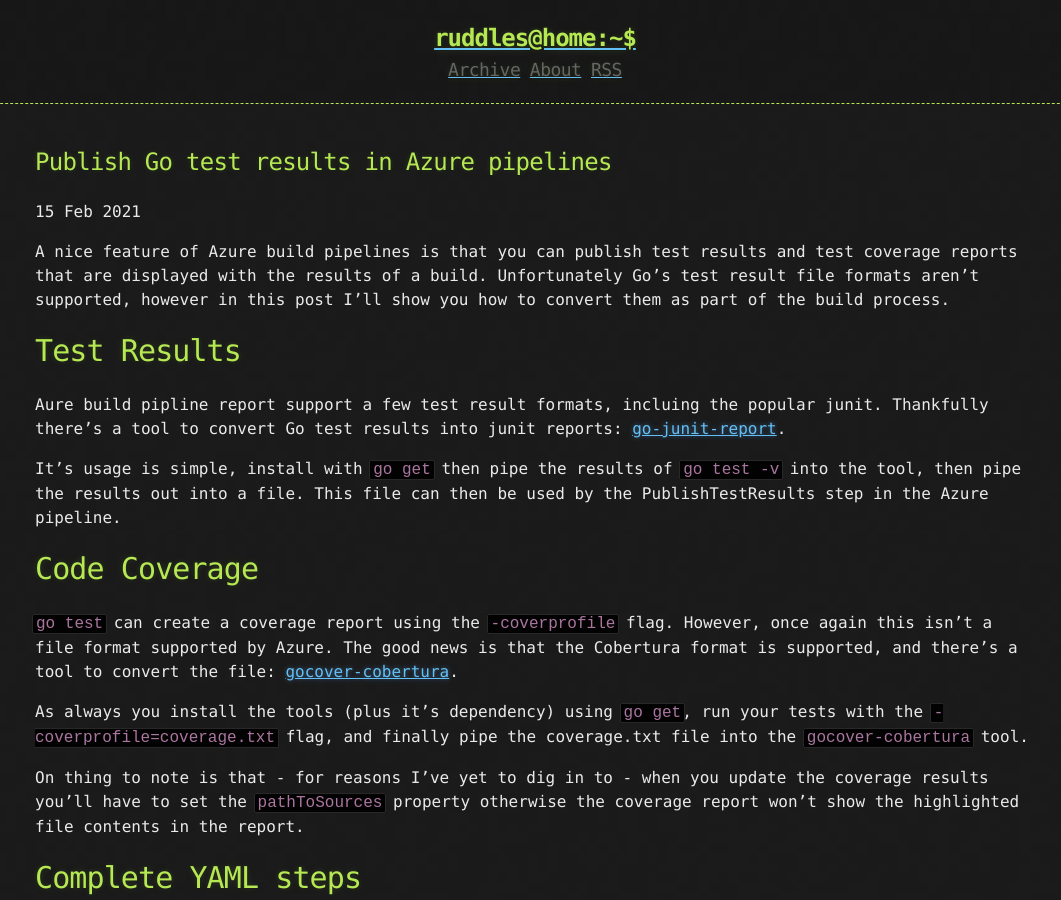
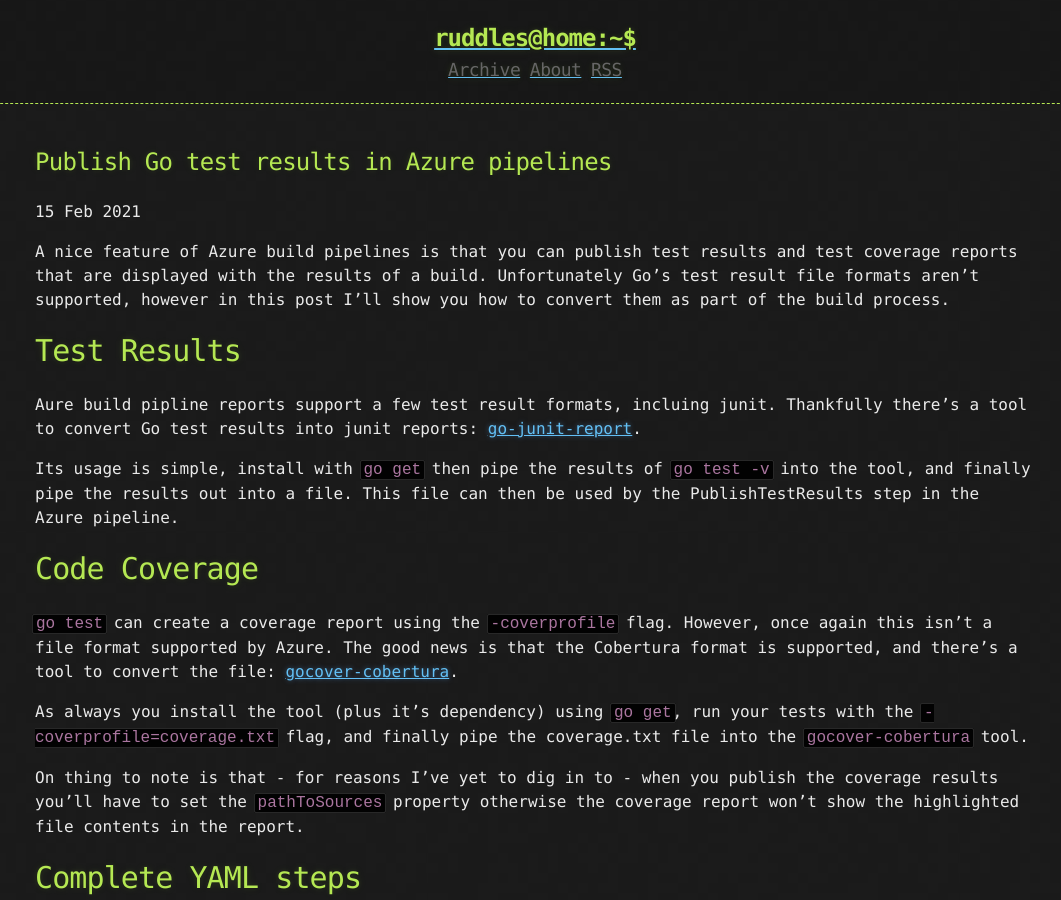
Before and after one commit to ruddles/ruddles.github.io, a Jekyll site: the page built from _posts/2021-02-15-Go-test-results-azure.md, in a window 1280 px wide and 900 px high. Shown: the whole window, without its empty margins (105-1166 px from the left). Built offline with Jekyll 4.4.1, drawn with Linux system fonts in a browser that asks for light colours.

Commit message:
Fixed some wording on the test publish post

```diff
--- a/_posts/2021-02-15-Go-test-results-azure.md
+++ b/_posts/2021-02-15-Go-test-results-azure.md
@@ -7,17 +7,17 @@ A nice feature of Azure build pipelines is that you can publish test results and
 
 # Test Results
 
-Aure build pipline report support a few test result formats, incluing the popular junit. Thankfully there's a tool to convert Go test results into junit reports: [go-junit-report](https://github.com/jstemmer/go-junit-report).
+Aure build pipline reports support a few test result formats, incluing junit. Thankfully there's a tool to convert Go test results into junit reports: [go-junit-report](https://github.com/jstemmer/go-junit-report).
 
-It's usage is simple, install with `go get` then pipe the results of `go test -v` into the tool, then pipe the results out into a file. This file can then be used by the PublishTestResults step in the Azure pipeline.
+Its usage is simple, install with `go get` then pipe the results of `go test -v` into the tool, and finally pipe the results out into a file. This file can then be used by the PublishTestResults step in the Azure pipeline.
 
 # Code Coverage
 
 `go test` can create a coverage report using the `-coverprofile` flag. However, once again this isn't a file format supported by Azure. The good news is that the Cobertura format is supported, and there's a tool to convert the file: [gocover-cobertura](https://github.com/t-yuki/gocover-cobertura).
 
-As always you install the tools (plus it's dependency) using `go get`, run your tests with the `-coverprofile=coverage.txt` flag, and finally pipe the coverage.txt file into the `gocover-cobertura` tool.
+As always you install the tool (plus it's dependency) using `go get`, run your tests with the `-coverprofile=coverage.txt` flag, and finally pipe the coverage.txt file into the `gocover-cobertura` tool.
 
-On thing to note is that - for reasons I've yet to dig in to - when you update the coverage results you'll have to set the `pathToSources` property otherwise the coverage report won't show the highlighted file contents in the report.
+On thing to note is that - for reasons I've yet to dig in to - when you publish the coverage results you'll have to set the `pathToSources` property otherwise the coverage report won't show the highlighted file contents in the report.
 
 # Complete YAML steps
 
```
